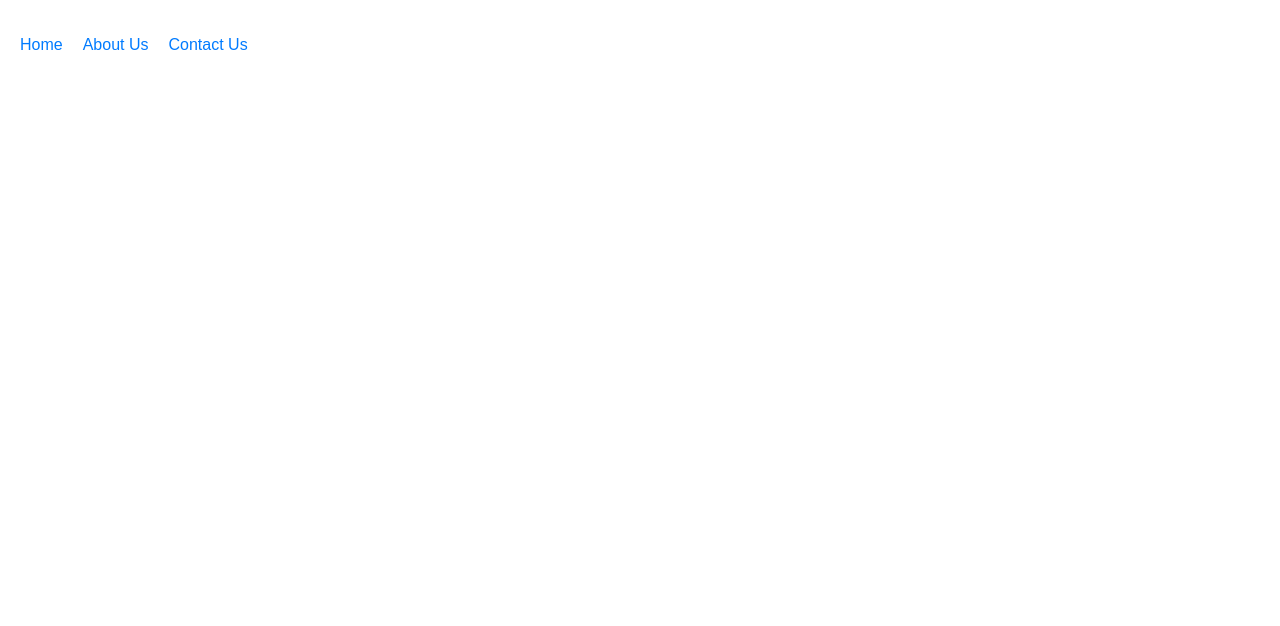
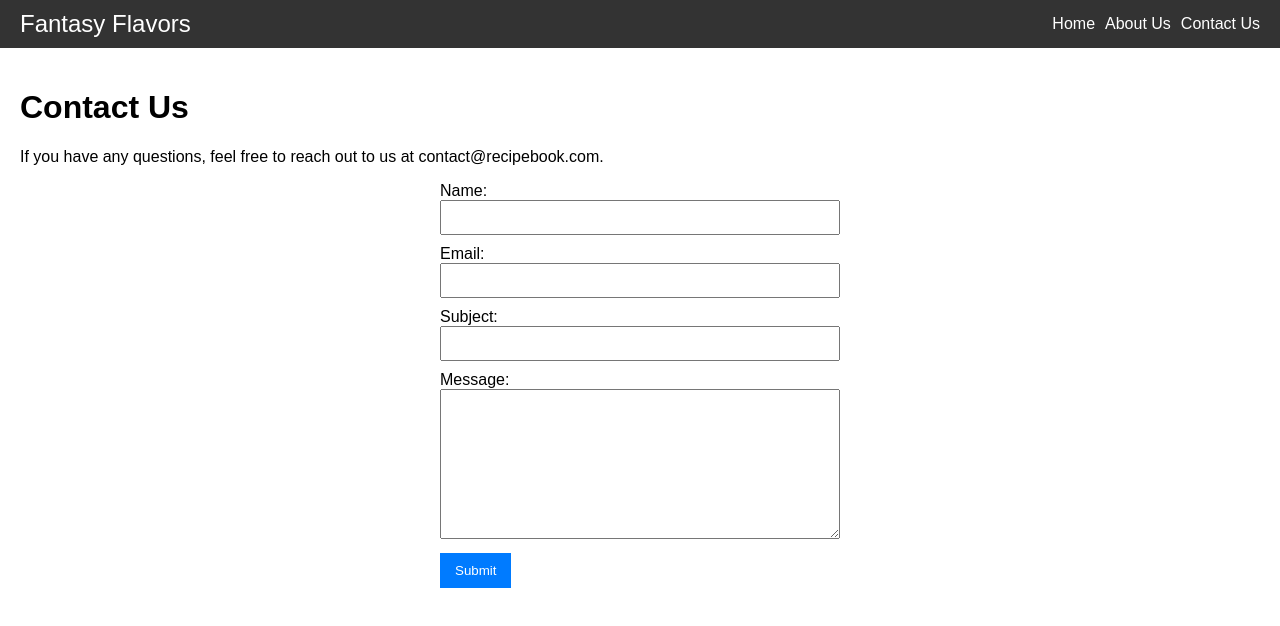
Before and after one commit to Hlogie01/KH-Bakery, a React (Create React App) app: page /contact in a window 1280 px wide. Shown: the top 626 px of the page. Built offline with nearby package versions, Linux system fonts and the light colour scheme.

Commit message:
css and navbar update

```diff
--- a/src/App.css
+++ b/src/App.css
@@ -1,98 +1,158 @@
-.App {
+/* App.css */
+
+/* Global styles */
+body {
   font-family: Arial, sans-serif;
+  margin: 0;
+  padding: 0;
+}
+
+/* Navigation styles */
+nav {
+  background-color: #333;
+  padding: 10px 20px;
+  display: flex;
+  justify-content: space-between;
+  align-items: center;
+}
+
+.brand {
+  color: white;
+  font-size: 1.5rem;
+}
+
+.nav-links {
+  list-style: none;
+  padding: 0;
+  margin: 0;
+  display: flex;
+}
+
+.nav-links li {
+  margin-right: 10px;
+}
+
+.nav-links li:last-child {
+  margin-right: 0;
+}
+
+.nav-links a {
+  color: white;
+  text-decoration: none;
+}
+
+.nav-links a:hover {
+  text-decoration: underline;
+}
+
+/* Page styles */
+.container {
+  max-width: 800px;
+  margin: 0 auto;
   padding: 20px;
 }
 
-nav {
-  margin-bottom: 20px;
-}
-
-nav ul {
-  list-style: none;
-  padding: 0;
-  display: flex;
-  gap: 20px;
-}
-
-nav ul li {
-  display: inline;
-}
-
-nav ul li a {
-  text-decoration: none;
-  color: #007bff;
-}
-
-nav ul li a:hover {
-  text-decoration: underline;
-}
-
-.recipes-list-page h1, .about-page h1, .contact-page h1 {
-  text-align: center;
-}
-
+/* Recipe list styles */
 .recipe-list {
-  display: flex;
-  flex-wrap: wrap;
-  gap: 20px;
+  margin-top: 20px;
 }
 
 .recipe-item {
-  border: 1px solid #ccc;
-  padding: 10px;
-  width: 200px;
-}
-
-.recipe-item h2 {
-  font-size: 1.5em;
   margin-bottom: 10px;
 }
 
-.recipe-item p {
+/* Recipe detail styles */
+.recipe-detail img {
+  max-width: 100%;
+  height: auto;
+}
+
+/* Review styles */
+.review-list {
+  margin-top: 20px;
+}
+
+.review {
+  border-top: 1px solid #ccc;
+  padding: 10px 0;
+}
+
+.review p {
+  margin: 5px 0;
+}
+
+/* Add review styles */
+.add-review {
+  margin-top: 20px;
+}
+
+.add-review div {
   margin-bottom: 10px;
 }
 
-.recipe-item a {
-  color: #007bff;
-  text-decoration: none;
+.add-review label {
+  display: block;
+  margin-bottom: 5px;
 }
 
-.recipe-item a:hover {
-  text-decoration: underline;
+.add-review input,
+.add-review textarea {
+  width: 100%;
+  padding: 8px;
+  box-sizing: border-box;
 }
 
-.recipe-detail {
-  max-width: 600px;
-  margin: auto;
-  text-align: left;
+.add-review button {
+  padding: 10px 15px;
+  background-color: #007bff;
+  color: white;
+  border: none;
+  cursor: pointer;
 }
 
-.recipe-detail h2 {
-  font-size: 2em;
-  margin-bottom: 20px;
+.add-review button:hover {
+  background-color: #0056b3;
 }
 
-.recipe-detail img {
-  width: 100%;
-  height: auto;
-  margin-bottom: 20px;
+/* Contact page styles */
+.contact-page {
+  padding: 20px;
 }
 
-.recipe-detail img {
-  width: 100%;
-  height: auto;
-  margin-bottom: 20px;
+.contact-page form {
+  max-width: 400px;
+  margin: 0 auto;
 }
 
-.recipe-detail h3 {
-  font-size: 1.5em;
+.contact-page form div {
   margin-bottom: 10px;
 }
 
-.recipe-detail ul, .recipe-detail ol {
-  margin-bottom: 20px;
+.contact-page form label {
+  display: block;
+  margin-bottom: 5px;
 }
 
-.recipe-detail button {
-  margin-bottom: 20px;
+.contact-page form input[type="text"],
+.contact-page form input[type="email"],
+.contact-page form textarea {
+  width: 100%;
+  padding: 8px;
+  box-sizing: border-box;
 }
+
+.contact-page form textarea {
+  height: 150px;
+}
+
+.contact-page form button {
+  padding: 10px 15px;
+  background-color: #007bff;
+  color: white;
+  border: none;
+  cursor: pointer;
+}
+
+.contact-page form button:hover {
+  background-color: #0056b3;
+}
--- a/src/App.js
+++ b/src/App.js
@@ -1,5 +1,5 @@
 import React from 'react';
-import { BrowserRouter as Router, Route, Link, Routes } from 'react-router-dom';
+import { BrowserRouter as Router, Routes, Route, Link } from 'react-router-dom';
 import RecipesListPage from './pages/RecipesListPage';
 import RecipeDetailPage from './pages/RecipeDetailPage';
 import AboutPage from './pages/AboutPage';
@@ -11,17 +11,18 @@ function App() {
     <Router>
       <div className="App">
         <nav>
-          <ul>
+          <div className="brand">Fantasy Flavors</div>
+          <ul className="nav-links">
             <li><Link to="/">Home</Link></li>
             <li><Link to="/about">About Us</Link></li>
             <li><Link to="/contact">Contact Us</Link></li>
           </ul>
         </nav>
         <Routes>
-          <Route exact path="/" component={RecipesListPage} />
-          <Route path="/recipe/:id" component={RecipeDetailPage} />
-          <Route path="/about" component={AboutPage} />
-          <Route path="/contact" component={ContactPage} />
+          <Route path="/" element={<RecipesListPage />} />
+          <Route path="/recipe/:id" element={<RecipeDetailPage />} />
+          <Route path="/about" element={<AboutPage />} />
+          <Route path="/contact" element={<ContactPage />} />
         </Routes>
       </div>
     </Router>
--- a/src/pages/ContactPage.js
+++ b/src/pages/ContactPage.js
@@ -1,10 +1,62 @@
-import React from 'react';
+import React, { useState } from 'react';
 
 const ContactPage = () => {
+  const [formData, setFormData] = useState({
+    name: '',
+    email: '',
+    subject: '',
+    message: '',
+  });
+
+  const handleChange = (e) => {
+    const { name, value } = e.target;
+    setFormData({ ...formData, [name]: value });
+  };
+
+  const handleSubmit = (e) => {
+    e.preventDefault();
+    // Add your logic for form submission here
+    console.log('Form submitted:', formData);
+    // Reset form fields after submission
+    setFormData({
+      name: '',
+      email: '',
+      subject: '',
+      message: '',
+    });
+  };
+
   return (
     <div className="contact-page">
       <h1>Contact Us</h1>
-      <p>If you have any questions, feel free to reach out to us at contact@KHrecipebook.com.</p>
+      <p>If you have any questions, feel free to reach out to us at contact@recipebook.com.</p>
+      <form onSubmit={handleSubmit}>
+        <div>
+          <label>
+            Name:
+            <input type="text" name="name" value={formData.name} onChange={handleChange} required />
+          </label>
+        </div>
+        <div>
+          <label>
+            Email:
+            <input type="email" name="email" value={formData.email} onChange={handleChange} required />
+          </label>
+        </div>
+        <div>
+          <label>
+            Subject:
+            <input type="text" name="subject" value={formData.subject} onChange={handleChange} required />
+          </label>
+        </div>
+        <div>
+          <label>
+            Message:
+            <textarea name="message" value={formData.message} onChange={handleChange} required />
+          </label>
+        </div>
+        <button type="submit">Submit</button>
+      </form>
     </div>
   );
 };
```
Also changed, not shown: src/pages/AboutPage.js (line endings or trailing spaces).
